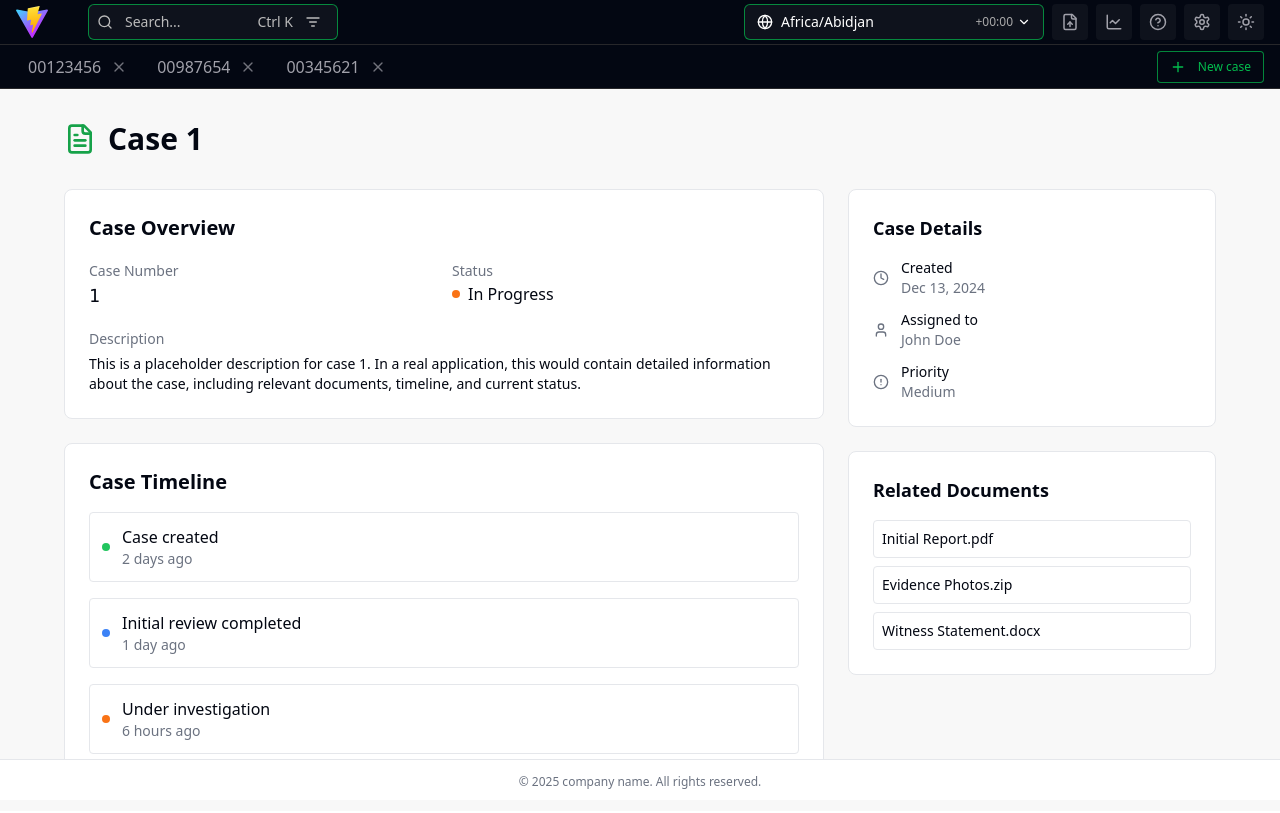
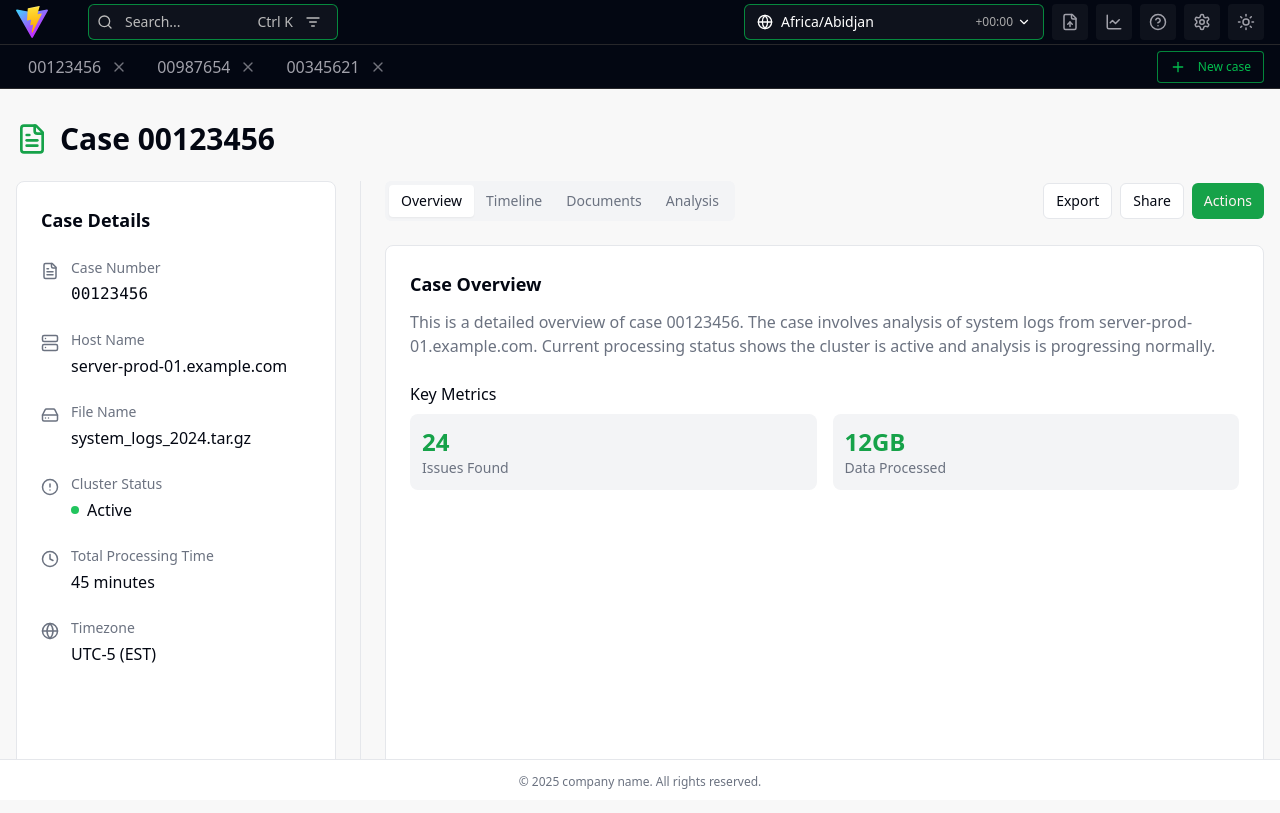
Before and after one commit to prijinprakash/support-log-analytics, a React (Vite) app: page /cases/1 in a window 1280 px wide. Built offline with nearby package versions, Linux system fonts and the light colour scheme.

Commit message:
Design CaseDetail page layout
Implement the basic layout for the CaseDetail page, including a vertical divider separating left and right sections. The left section will display basic case details in a vertical list, while the right section will feature a tabbed interface with a button group.

```diff
--- a/src/pages/CaseDetail.tsx
+++ b/src/pages/CaseDetail.tsx
@@ -1,12 +1,16 @@
 
 import { useParams } from "react-router-dom";
-import { FileText, Clock, User, AlertCircle } from "lucide-react";
+import { FileText, Clock, User, AlertCircle, Server, Globe, HardDrive } from "lucide-react";
 import { useState, useEffect } from "react";
 import PageLoader from "@/components/PageLoader";
+import { Tabs, TabsList, TabsTrigger, TabsContent } from "@/components/ui/tabs";
+import { Button } from "@/components/ui/button";
+import { Separator } from "@/components/ui/separator";
 
 const CaseDetail = () => {
   const { caseId } = useParams<{ caseId: string }>();
   const [isLoading, setIsLoading] = useState(true);
+  const [activeTab, setActiveTab] = useState("overview");
 
   useEffect(() => {
     // Simulate loading time for the case details
@@ -27,46 +31,149 @@ const CaseDetail = () => {
     );
   }
 
+  // Mock case data - in real app this would come from API
+  const caseData = {
+    caseNumber: "00123456",
+    hostName: "server-prod-01.example.com",
+    fileName: "system_logs_2024.tar.gz",
+    clusterStatus: "Active",
+    totalProcessingTime: "45 minutes",
+    timezone: "UTC-5 (EST)"
+  };
+
   return (
-    <main className="container mx-auto px-4 py-8">
-      <div className="max-w-6xl mx-auto">
-        <div className="flex items-center gap-3 mb-8">
+    <main className="container mx-auto px-4 py-8 h-full">
+      <div className="max-w-7xl mx-auto h-full">
+        {/* Header */}
+        <div className="flex items-center gap-3 mb-6">
           <FileText size={32} className="text-primary" />
-          <h1 className="text-3xl font-bold">Case {caseId}</h1>
+          <h1 className="text-3xl font-bold">Case {caseData.caseNumber}</h1>
         </div>
 
-        <div className="grid grid-cols-1 lg:grid-cols-3 gap-6">
-          {/* Case Overview */}
-          <div className="lg:col-span-2 space-y-6">
-            <div className="bg-card rounded-lg border p-6">
-              <h2 className="text-xl font-semibold mb-4">Case Overview</h2>
-              <div className="space-y-4">
-                <div className="grid grid-cols-2 gap-4">
-                  <div>
-                    <label className="text-sm font-medium text-muted-foreground">Case Number</label>
-                    <div className="text-lg font-mono">{caseId}</div>
-                  </div>
-                  <div>
-                    <label className="text-sm font-medium text-muted-foreground">Status</label>
-                    <div className="flex items-center gap-2">
-                      <div className="w-2 h-2 bg-orange-500 rounded-full"></div>
-                      <span>In Progress</span>
+        {/* Main Content - Two Column Layout */}
+        <div className="flex gap-6 h-[calc(100vh-200px)]">
+          {/* Left Section - Basic Details */}
+          <div className="w-80 flex-shrink-0">
+            <div className="bg-card rounded-lg border p-6 h-full">
+              <h2 className="text-lg font-semibold mb-6 text-foreground">Case Details</h2>
+
+              <div className="space-y-6">
+                <div className="flex items-start gap-3">
+                  <FileText size={18} className="text-muted-foreground mt-1 flex-shrink-0" />
+                  <div className="min-w-0 flex-1">
+                    <div className="text-sm font-medium text-muted-foreground mb-1">Case Number</div>
+                    <div className="text-base font-mono break-all">{caseData.caseNumber}</div>
                   </div>
                 </div>
+
+                <div className="flex items-start gap-3">
+                  <Server size={18} className="text-muted-foreground mt-1 flex-shrink-0" />
+                  <div className="min-w-0 flex-1">
+                    <div className="text-sm font-medium text-muted-foreground mb-1">Host Name</div>
+                    <div className="text-base break-all">{caseData.hostName}</div>
                   </div>
-                <div>
-                  <label className="text-sm font-medium text-muted-foreground">Description</label>
-                  <p className="mt-1 text-sm">
-                    This is a placeholder description for case {caseId}. In a real application,
-                    this would contain detailed information about the case, including relevant
-                    documents, timeline, and current status.
-                  </p>
+                </div>
+
+                <div className="flex items-start gap-3">
+                  <HardDrive size={18} className="text-muted-foreground mt-1 flex-shrink-0" />
+                  <div className="min-w-0 flex-1">
+                    <div className="text-sm font-medium text-muted-foreground mb-1">File Name</div>
+                    <div className="text-base break-all">{caseData.fileName}</div>
+                  </div>
+                </div>
+
+                <div className="flex items-start gap-3">
+                  <AlertCircle size={18} className="text-muted-foreground mt-1 flex-shrink-0" />
+                  <div className="min-w-0 flex-1">
+                    <div className="text-sm font-medium text-muted-foreground mb-1">Cluster Status</div>
+                    <div className="flex items-center gap-2">
+                      <div className="w-2 h-2 bg-green-500 rounded-full"></div>
+                      <span className="text-base">{caseData.clusterStatus}</span>
                     </div>
                   </div>
                 </div>
 
-            <div className="bg-card rounded-lg border p-6">
-              <h2 className="text-xl font-semibold mb-4">Case Timeline</h2>
+                <div className="flex items-start gap-3">
+                  <Clock size={18} className="text-muted-foreground mt-1 flex-shrink-0" />
+                  <div className="min-w-0 flex-1">
+                    <div className="text-sm font-medium text-muted-foreground mb-1">Total Processing Time</div>
+                    <div className="text-base">{caseData.totalProcessingTime}</div>
+                  </div>
+                </div>
+
+                <div className="flex items-start gap-3">
+                  <Globe size={18} className="text-muted-foreground mt-1 flex-shrink-0" />
+                  <div className="min-w-0 flex-1">
+                    <div className="text-sm font-medium text-muted-foreground mb-1">Timezone</div>
+                    <div className="text-base">{caseData.timezone}</div>
+                  </div>
+                </div>
+              </div>
+            </div>
+          </div>
+
+          {/* Vertical Separator */}
+          <Separator orientation="vertical" className="h-full" />
+
+          {/* Right Section - Tabs and Content */}
+          <div className="flex-1 flex flex-col min-w-0">
+            {/* Top Flexbox - Tabs and Buttons */}
+            <div className="flex items-center justify-between mb-6">
+              <Tabs value={activeTab} onValueChange={setActiveTab} className="flex-1">
+                <TabsList>
+                  <TabsTrigger value="overview">Overview</TabsTrigger>
+                  <TabsTrigger value="timeline">Timeline</TabsTrigger>
+                  <TabsTrigger value="documents">Documents</TabsTrigger>
+                  <TabsTrigger value="analysis">Analysis</TabsTrigger>
+                </TabsList>
+              </Tabs>
+
+              <div className="flex items-center gap-2 ml-4">
+                <Button variant="outline" size="sm">
+                  Export
+                </Button>
+                <Button variant="outline" size="sm">
+                  Share
+                </Button>
+                <Button size="sm">
+                  Actions
+                </Button>
+              </div>
+            </div>
+
+            {/* Content Area */}
+            <div className="flex-1 bg-card rounded-lg border p-6 min-h-0 overflow-auto">
+              <Tabs value={activeTab} className="h-full">
+                <TabsContent value="overview" className="mt-0 h-full">
+                  <div className="space-y-6">
+                    <div>
+                      <h3 className="text-lg font-semibold mb-3">Case Overview</h3>
+                      <p className="text-muted-foreground">
+                        This is a detailed overview of case {caseData.caseNumber}. The case involves analysis of system logs
+                        from {caseData.hostName}. Current processing status shows the cluster is active and analysis
+                        is progressing normally.
+                      </p>
+                    </div>
+
+                    <div>
+                      <h4 className="font-medium mb-2">Key Metrics</h4>
+                      <div className="grid grid-cols-2 gap-4">
+                        <div className="p-3 bg-muted rounded-lg">
+                          <div className="text-2xl font-bold text-primary">24</div>
+                          <div className="text-sm text-muted-foreground">Issues Found</div>
+                        </div>
+                        <div className="p-3 bg-muted rounded-lg">
+                          <div className="text-2xl font-bold text-primary">12GB</div>
+                          <div className="text-sm text-muted-foreground">Data Processed</div>
+                        </div>
+                      </div>
+                    </div>
+                  </div>
+                </TabsContent>
+
+                <TabsContent value="timeline" className="mt-0 h-full">
+                  <div className="space-y-4">
+                    <h3 className="text-lg font-semibold">Case Timeline</h3>
                     <div className="space-y-4">
                       <div className="flex items-center gap-3 p-3 rounded border">
                         <div className="w-2 h-2 bg-green-500 rounded-full"></div>
@@ -78,63 +185,85 @@ const CaseDetail = () => {
                       <div className="flex items-center gap-3 p-3 rounded border">
                         <div className="w-2 h-2 bg-blue-500 rounded-full"></div>
                         <div className="flex-1">
-                    <div className="font-medium">Initial review completed</div>
+                          <div className="font-medium">Initial processing started</div>
                           <div className="text-sm text-muted-foreground">1 day ago</div>
                         </div>
                       </div>
                       <div className="flex items-center gap-3 p-3 rounded border">
                         <div className="w-2 h-2 bg-orange-500 rounded-full"></div>
                         <div className="flex-1">
-                    <div className="font-medium">Under investigation</div>
-                    <div className="text-sm text-muted-foreground">6 hours ago</div>
+                          <div className="font-medium">Analysis in progress</div>
+                          <div className="text-sm text-muted-foreground">Currently active</div>
                         </div>
                       </div>
                     </div>
                   </div>
-          </div>
+                </TabsContent>
 
-          {/* Case Details Sidebar */}
-          <div className="space-y-6">
-            <div className="bg-card rounded-lg border p-6">
-              <h3 className="text-lg font-semibold mb-4">Case Details</h3>
-              <div className="space-y-3">
-                <div className="flex items-center gap-3">
-                  <Clock size={16} className="text-muted-foreground" />
-                  <div>
-                    <div className="text-sm font-medium">Created</div>
-                    <div className="text-sm text-muted-foreground">Dec 13, 2024</div>
+                <TabsContent value="documents" className="mt-0 h-full">
+                  <div className="space-y-4">
+                    <h3 className="text-lg font-semibold">Related Documents</h3>
+                    <div className="space-y-2">
+                      <div className="flex items-center gap-3 p-3 rounded border hover:bg-muted/50 cursor-pointer">
+                        <FileText size={16} />
+                        <div className="flex-1">
+                          <div className="font-medium">{caseData.fileName}</div>
+                          <div className="text-sm text-muted-foreground">12.4 GB • Uploaded 2 days ago</div>
                         </div>
                       </div>
-                <div className="flex items-center gap-3">
-                  <User size={16} className="text-muted-foreground" />
-                  <div>
-                    <div className="text-sm font-medium">Assigned to</div>
-                    <div className="text-sm text-muted-foreground">John Doe</div>
+                      <div className="flex items-center gap-3 p-3 rounded border hover:bg-muted/50 cursor-pointer">
+                        <FileText size={16} />
+                        <div className="flex-1">
+                          <div className="font-medium">Analysis Report.pdf</div>
+                          <div className="text-sm text-muted-foreground">2.1 MB • Generated 1 day ago</div>
                         </div>
                       </div>
-                <div className="flex items-center gap-3">
-                  <AlertCircle size={16} className="text-muted-foreground" />
-                  <div>
-                    <div className="text-sm font-medium">Priority</div>
-                    <div className="text-sm text-muted-foreground">Medium</div>
+                      <div className="flex items-center gap-3 p-3 rounded border hover:bg-muted/50 cursor-pointer">
+                        <FileText size={16} />
+                        <div className="flex-1">
+                          <div className="font-medium">Configuration Export.json</div>
+                          <div className="text-sm text-muted-foreground">145 KB • Exported 6 hours ago</div>
                         </div>
                       </div>
                     </div>
                   </div>
+                </TabsContent>
 
-            <div className="bg-card rounded-lg border p-6">
-              <h3 className="text-lg font-semibold mb-4">Related Documents</h3>
-              <div className="space-y-2">
-                <div className="text-sm p-2 rounded border hover:bg-muted/50 cursor-pointer">
-                  Initial Report.pdf
+                <TabsContent value="analysis" className="mt-0 h-full">
+                  <div className="space-y-4">
+                    <h3 className="text-lg font-semibold">Analysis Results</h3>
+                    <div className="grid gap-4">
+                      <div className="p-4 border rounded-lg">
+                        <div className="flex items-center gap-2 mb-2">
+                          <div className="w-3 h-3 bg-red-500 rounded-full"></div>
+                          <span className="font-medium">Critical Issues: 3</span>
                         </div>
-                <div className="text-sm p-2 rounded border hover:bg-muted/50 cursor-pointer">
-                  Evidence Photos.zip
+                        <p className="text-sm text-muted-foreground">
+                          Security vulnerabilities detected in system configuration
+                        </p>
                       </div>
-                <div className="text-sm p-2 rounded border hover:bg-muted/50 cursor-pointer">
-                  Witness Statement.docx
+                      <div className="p-4 border rounded-lg">
+                        <div className="flex items-center gap-2 mb-2">
+                          <div className="w-3 h-3 bg-yellow-500 rounded-full"></div>
+                          <span className="font-medium">Warnings: 15</span>
+                        </div>
+                        <p className="text-sm text-muted-foreground">
+                          Performance optimizations recommended
+                        </p>
+                      </div>
+                      <div className="p-4 border rounded-lg">
+                        <div className="flex items-center gap-2 mb-2">
+                          <div className="w-3 h-3 bg-blue-500 rounded-full"></div>
+                          <span className="font-medium">Information: 6</span>
+                        </div>
+                        <p className="text-sm text-muted-foreground">
+                          System status and configuration details
+                        </p>
                       </div>
                     </div>
+                  </div>
+                </TabsContent>
+              </Tabs>
             </div>
           </div>
         </div>
```
Lines whose indentation alone changed are shown as unchanged.
